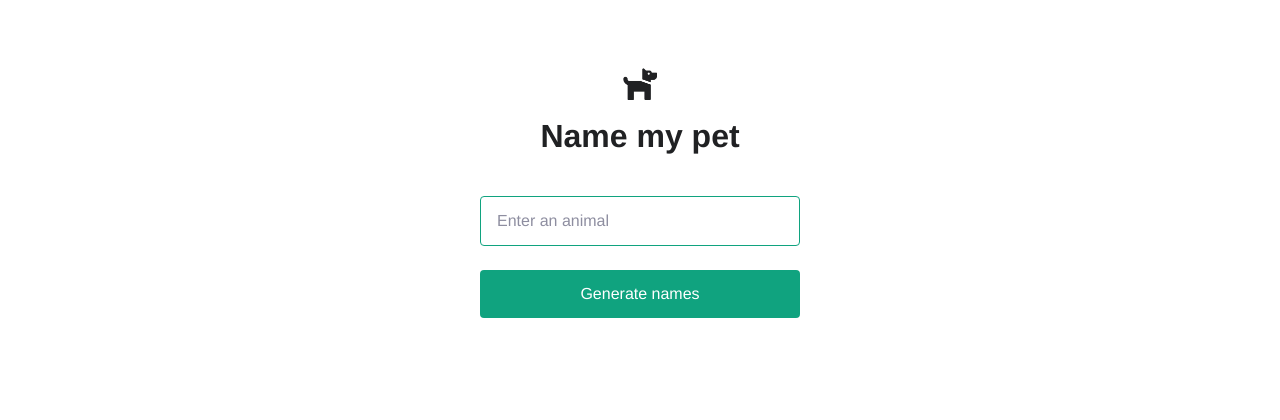
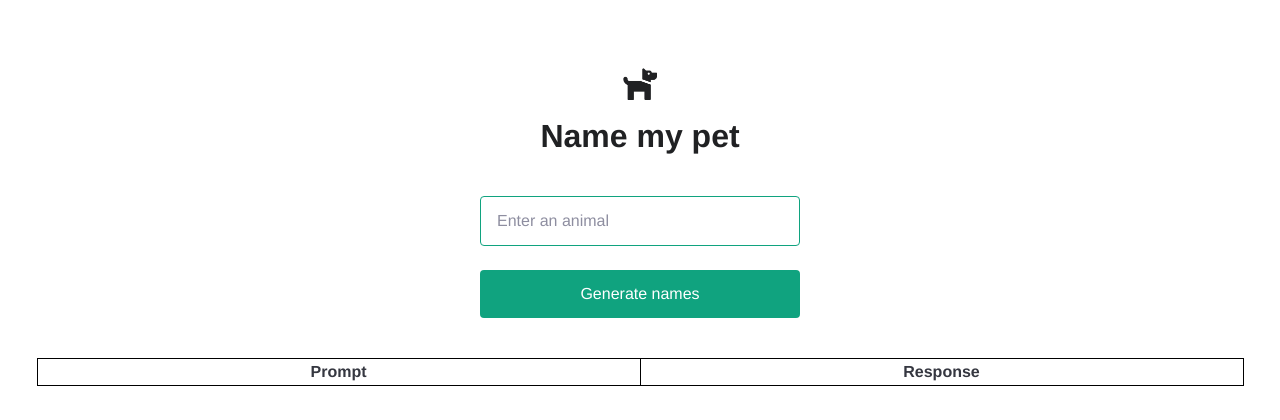
Before and after one commit to minfanzhang/front-end-project2, a Next.js app: page / in a window 1280 px wide. Shown: the top 420 px of the page. Built offline with nearby package versions, Linux system fonts and the light colour scheme; a web font is replaced by a local one.

Commit message:
Now the insert works, no bugs

```diff
--- a/pages/api/generate.js
+++ b/pages/api/generate.js
@@ -6,7 +6,7 @@ export default async function (req, res) {
   const completion = await openai.createCompletion("text-davinci-002", {
     prompt: generatePrompt(req.body.animal),
     temperature: 0.5,
-    max_tokens: 16,
+    max_tokens: 4,
     top_p: 1.0,
     frequency_penalty: 0.0,
     presence_penalty: 0.0,
--- a/pages/index.js
+++ b/pages/index.js
@@ -18,6 +18,22 @@ export default function Home() {
     const data = await response.json();
     setResult(data.result);
     setAnimalInput("");
+
+    const tasks = document.querySelector('#tasks')
+
+    const tableRow = document.createElement('tr')
+    const taskLabel1 = document.createElement('td')
+    const taskText1 = document.createTextNode("prompt1")
+    const taskLabel2 = document.createElement('td')
+    const taskText2 = document.createTextNode(data.result)
+
+    taskLabel1.appendChild(taskText1)
+    tableRow.appendChild(taskLabel1)
+    taskLabel2.appendChild(taskText2)
+    tableRow.appendChild(taskLabel2)
+
+    tasks.insertBefore(tableRow, tasks.children[1]);
+    //tasks.appendChild(tableRow)
   }
 
   return (
@@ -38,6 +54,20 @@ export default function Home() {
           <input type="submit" value="Generate names" />
         </form>
         <div className={styles.result}>{result}</div>
+        <table>
+          <tbody id='tasks'>
+          <tr>
+            <th>
+              Prompt
+            </th>
+            <th>
+              Response
+            </th>
+
+          </tr>
+
+          </tbody>
+        </table>
       </main>
     </div>
   );
--- a/pages/index.module.css
+++ b/pages/index.module.css
@@ -64,3 +64,21 @@
   font-weight: bold;
   margin-top: 40px;
 }
+
+
+.main table {
+	border-collapse: collapse;
+	border: 1px solid black;
+}
+
+.main td {
+	border-collapse: collapse;
+	border: 1px solid black;
+  min-width: 200px;
+}
+
+.main th {
+	border-collapse: collapse;
+	border: 1px solid black;
+  min-width: 600px;
+}
```
